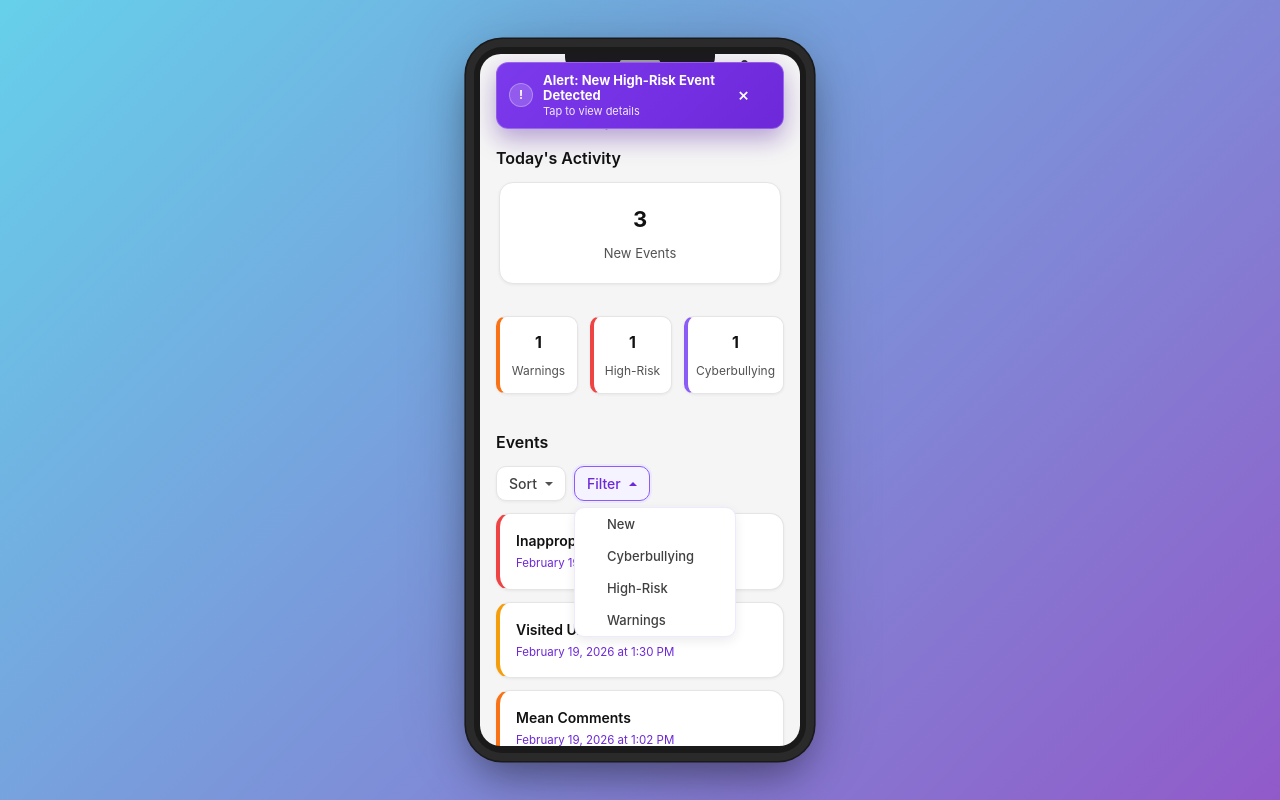
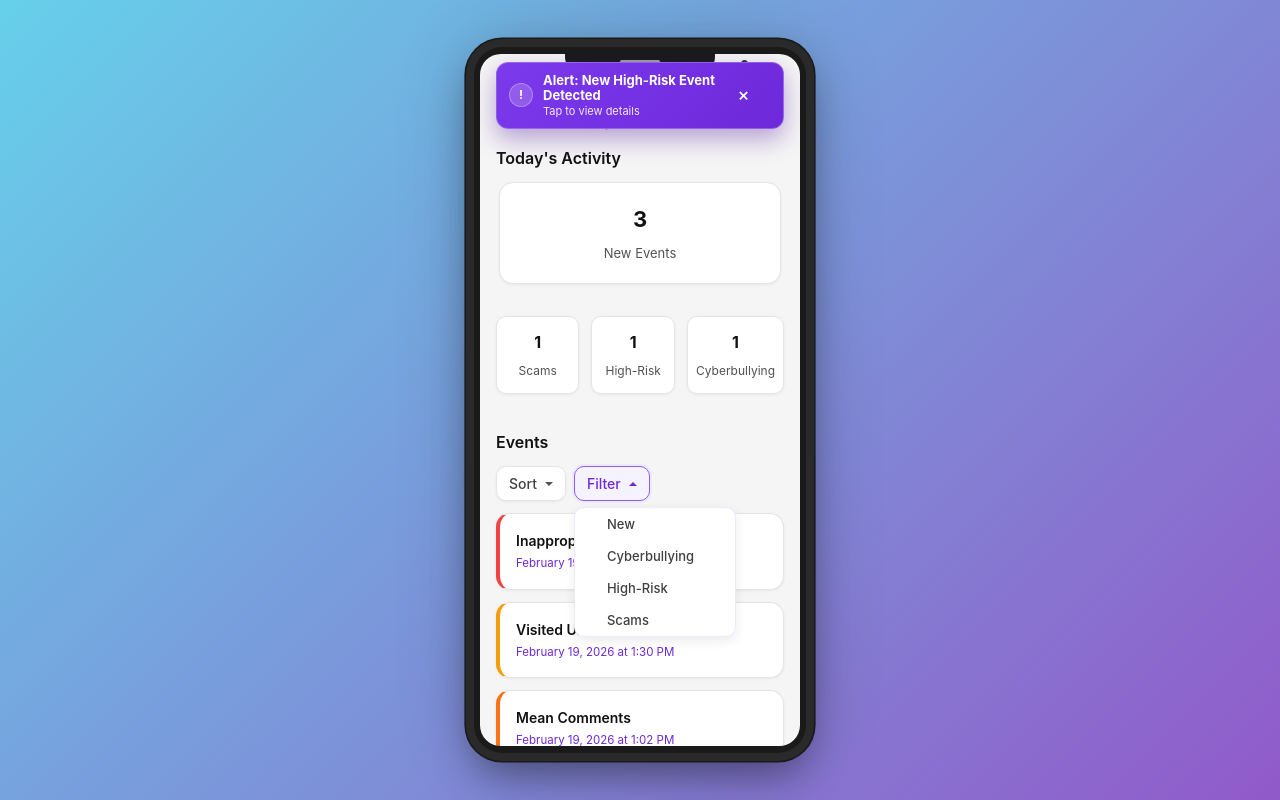
Before and after one commit to ashleykaring/orbit-ui, a React (Vite) app: page / in a window 1280 px wide. Both pictures are taken after a click on the button "Filter". Built offline with nearby package versions, Linux system fonts and the light colour scheme.

Commit message:
Small touch ups to activity card filtering

```diff
--- a/src/components/Dashboard.tsx
+++ b/src/components/Dashboard.tsx
@@ -12,7 +12,7 @@ type DashboardProps = {
 
 
 export default function Dashboard({ isMenuOpen, toggleMenu }: DashboardProps) {
-  const [activitySelect, setActivitySelect] = useState<string>("");
+  const [selectedActivities, setSelectedActivities] = useState<string[]>([]);
   const [reviewedEvents, setReviewedEvents] = useState<Record<string, boolean>>(() => {
     try {
       const raw = window.localStorage.getItem("orbit-reviewed-events");
@@ -92,16 +92,15 @@ export default function Dashboard({ isMenuOpen, toggleMenu }: DashboardProps) {
         <img src="/profile.png" alt="Profile" className="user-icon" />
       </div>
       <TodayActivity
-        activity={activitySelect}
-        setActivity={setActivitySelect}
+        selectedActivities={selectedActivities}
+        setSelectedActivities={setSelectedActivities}
         newEventCount={newEventCount}
         warningCount={warningCount}
         highRiskCount={highRiskCount}
         cyberCount={cyberCount}
       />
       <EventsSection
-        activity={activitySelect}
-        setActivity={setActivitySelect}
+        selectedActivities={selectedActivities}
         events={testEvents}
         reviewedEvents={reviewedEvents}
         onToggleReviewed={(title, nextReviewed) =>
--- a/src/components/EventsSection.tsx
+++ b/src/components/EventsSection.tsx
@@ -1,11 +1,9 @@
 import { useEffect, useState } from "react";
-import type { Dispatch, SetStateAction } from "react";
 import EventCard from "./EventCard";
 import type { EventItem } from "../data/events";
 
 type ActivitySelectProps = {
-  activity: string;
-  setActivity: Dispatch<SetStateAction<string>>;
+  selectedActivities: string[];
   events: EventItem[];
   reviewedEvents: Record<string, boolean>;
   onToggleReviewed: (title: string, nextReviewed: boolean) => void;
@@ -15,49 +13,66 @@ const filterOptions = [
   { label: "New", value: "new" },
   { label: "Cyberbullying", value: "cyber" },
   { label: "High-Risk", value: "risk" },
-  { label: "Warnings", value: "warning" },
+  { label: "Scams", value: "warning" },
 ];
 const sortOptions = [{ label: "Severity", value: "severity" }];
 
 export default function EventsSection({
-  activity,
-  setActivity,
+  selectedActivities,
   events,
   reviewedEvents,
   onToggleReviewed,
 }: ActivitySelectProps) {
-  const showSortControl = !activity || activity === "new";
   const [showSortDropdown, setShowSortDropdown] = useState(false);
   const [sortBy, setSortBy] = useState("");
   const [showFilterDropdown, setShowFilterDropdown] = useState(false);
   const [selectedFilters, setSelectedFilters] = useState<string[]>([]);
 
-  useEffect(() => {
-    if (activity) {
-      setSelectedFilters([]);
-      setShowFilterDropdown(false);
-    }
-  }, [activity]);
   const isReviewed = (event: EventItem) => Boolean(reviewedEvents[event.title]);
   const isNewAndUnreviewed = (event: EventItem) =>
     event.details.tags.includes("new") && !isReviewed(event);
 
-  const matchesTopCardFilter = (event: EventItem) => {
-    if (!activity) {
+  const matchesFilter = (event: EventItem, filter: string) =>
+    filter === "new"
+      ? isNewAndUnreviewed(event)
+      : event.details.tags.includes(filter);
+
+  const matchesActivitySelection = (event: EventItem) => {
+    if (selectedActivities.length === 0) {
       return true;
     }
-    if (activity === "new") {
+
+    const selectedNonNewActivities = selectedActivities.filter(
+      (activity) => activity !== "new",
+    );
+
+    if (selectedNonNewActivities.length === 0) {
       return isNewAndUnreviewed(event);
     }
-    return isNewAndUnreviewed(event) && event.details.tags.includes(activity);
+
+    return (
+      isNewAndUnreviewed(event) &&
+      selectedNonNewActivities.some((activity) =>
+        event.details.tags.includes(activity),
+      )
+    );
   };
 
-  const matchesSelectedFilters = (event: EventItem) =>
-    selectedFilters.some((filter) =>
-      filter === "new"
-        ? isNewAndUnreviewed(event)
-        : event.details.tags.includes(filter),
+  const matchesDropdownSelection = (event: EventItem) =>
+    selectedFilters.length === 0
+      ? true
+      : selectedFilters.some((filter) => matchesFilter(event, filter));
+
+  const selectedNonNewActivities = selectedActivities.filter(
+    (activity) => activity !== "new",
   );
+  const activityFiltersForUi = new Set<string>(selectedActivities);
+  if (selectedNonNewActivities.length > 0) {
+    activityFiltersForUi.add("new");
+  }
+
+  const isFilterSelectedInUi = (filter: string) =>
+    selectedFilters.includes(filter) || activityFiltersForUi.has(filter);
 
   const getSeverityOrder = (tags: string[]) => {
     if (tags.includes("risk")) {
@@ -72,11 +87,25 @@ export default function EventsSection({
     return 3;
   };
 
-  const visibleEvents = events.filter(
-    (event) =>
-      (selectedFilters.length > 0 && matchesSelectedFilters(event)) ||
-      (selectedFilters.length === 0 && matchesTopCardFilter(event)),
-  );
+  const hasActivitySelection = selectedActivities.length > 0;
+  const hasDropdownSelection = selectedFilters.length > 0;
+
+  const visibleEvents = events.filter((event) => {
+    const activityMatch = matchesActivitySelection(event);
+    const dropdownMatch = matchesDropdownSelection(event);
+
+    if (hasActivitySelection && hasDropdownSelection) {
+      // When activity cards are active, dropdown filters should add events, not narrow them.
+      return activityMatch || dropdownMatch;
+    }
+    if (hasActivitySelection) {
+      return activityMatch;
+    }
+    if (hasDropdownSelection) {
+      return dropdownMatch;
+    }
+    return true;
+  });
 
   const sortedEvents =
     sortBy === "severity"
@@ -104,7 +133,6 @@ export default function EventsSection({
     <div className="section">
       <h2 className="section-title">Events</h2>
       <div className="events-controls">
-        {showSortControl && (
         <div className="filter-dropdown-wrapper">
           <button
             type="button"
@@ -139,8 +167,6 @@ export default function EventsSection({
             </div>
           )}
         </div>
-        )}
-        {!activity && (
         <div className="filter-dropdown-wrapper">
           <button
             type="button"
@@ -158,18 +184,17 @@ export default function EventsSection({
                 <button
                   key={option.value}
                   type="button"
-                    className={`filter-dropdown-item ${selectedFilters.includes(option.value) ? "filter-dropdown-item-selected" : ""}`}
+                  className={`filter-dropdown-item ${isFilterSelectedInUi(option.value) ? "filter-dropdown-item-selected" : ""}`}
                   onClick={() => {
                     setSelectedFilters((prev) =>
                       prev.includes(option.value)
                         ? prev.filter((value) => value !== option.value)
                         : [...prev, option.value],
                     );
-                      setActivity("");
                   }}
                 >
                   <span className="filter-checkmark">
-                      {selectedFilters.includes(option.value) ? "\u2713" : ""}
+                    {isFilterSelectedInUi(option.value) ? "\u2713" : ""}
                   </span>
                   {option.label}
                 </button>
@@ -177,7 +202,6 @@ export default function EventsSection({
             </div>
           )}
         </div>
-        )}
       </div>
       <div className="events-list">
         {sortedEvents.map((event) => (
--- a/src/components/TodayActivity.tsx
+++ b/src/components/TodayActivity.tsx
@@ -1,12 +1,11 @@
 import "../styles/Dashboard.css";
 import ActivityCard from "./ActivityCard";
-import { useState } from "react";
 import type { Dispatch, SetStateAction } from "react";
 
 
 type ActivitySelectProps = {
-  activity: string;
-  setActivity: Dispatch<SetStateAction<string>>;
+  selectedActivities: string[];
+  setSelectedActivities: Dispatch<SetStateAction<string[]>>;
   newEventCount: number;
   warningCount: number;
   highRiskCount: number;
@@ -14,17 +13,20 @@ type ActivitySelectProps = {
 };
 
 export default function TodayActivity({
-  activity,
-  setActivity,
+  selectedActivities,
+  setSelectedActivities,
   newEventCount,
   warningCount,
   highRiskCount,
   cyberCount,
 }: ActivitySelectProps) {
-    const [viewingNewEvents, setViewingNewEvents] = useState<boolean>(false);
-    const [viewingWarnings, setViewingWarnings] = useState<boolean>(false);
-    const [viewingHighRisk, setViewingHighRisk] = useState<boolean>(false);
-    const [viewingCyber, setViewingCyber] = useState<boolean>(false);
+  const toggleActivity = (activity: string) => {
+    setSelectedActivities((prev) =>
+      prev.includes(activity)
+        ? prev.filter((value) => value !== activity)
+        : [...prev, activity],
+    );
+  };
 
   return (
     <div className="section">
@@ -34,30 +36,20 @@ export default function TodayActivity({
             title="New Events"
             value={String(newEventCount)}
             type="new-events"
-            viewed={viewingNewEvents}
-            onClick={() => {
-              if (activity) setActivity("");
-              else setActivity("new");
-
-              setViewingNewEvents(!viewingNewEvents);
-            }}
+            viewed={selectedActivities.includes("new")}
+            onClick={() => toggleActivity("new")}
           />
           <div className="line-vertical"></div>
 
           <div className="activity-breakdown">
 
             <ActivityCard
-              title="Warnings"
+              title="Scams"
               value={String(warningCount)}
               type="warning"
               compact
-              viewed={viewingWarnings}
-              onClick={() => {
-                if (activity) setActivity("");
-                else setActivity("warning");
-
-                setViewingWarnings(!viewingWarnings);
-              }}
+              viewed={selectedActivities.includes("warning")}
+              onClick={() => toggleActivity("warning")}
             />
 
             <ActivityCard
@@ -65,13 +57,8 @@ export default function TodayActivity({
               value={String(highRiskCount)}
               type="high-risk"
               compact
-              viewed={viewingHighRisk}
-              onClick={() => {
-                if (activity) setActivity("");
-                else setActivity("risk");
-
-                setViewingHighRisk(!viewingHighRisk);
-              }}
+              viewed={selectedActivities.includes("risk")}
+              onClick={() => toggleActivity("risk")}
             />
 
             <ActivityCard
@@ -79,13 +66,8 @@ export default function TodayActivity({
               value={String(cyberCount)}
               type="cyberbullying"
               compact
-              viewed={viewingCyber}
-              onClick={() => {
-                if (activity) setActivity("");
-                else setActivity("cyber");
-
-                setViewingCyber(!viewingCyber);
-              }}
+              viewed={selectedActivities.includes("cyber")}
+              onClick={() => toggleActivity("cyber")}
             />
 
           </div>
--- a/src/styles/Dashboard.css
+++ b/src/styles/Dashboard.css
@@ -227,18 +227,6 @@
   font-size: 12px;
 }
 
-.activity-card--warning {
-  border-left: 4px solid #f97316;
-}
-
-.activity-card--high-risk {
-  border-left: 4px solid #ef4444;
-}
-
-.activity-card--cyberbullying {
-  border-left: 4px solid #8b5cf6;
-}
-
 .activity-card--new-events {
   padding: var(--space-5);
   background: var(--color-white);
@@ -248,10 +236,17 @@
   text-align: center;
   max-width: 240px;
   width: 100%;
+  cursor: pointer;
   transition:
     transform 0.15s var(--ease),
     box-shadow 0.15s var(--ease),
     border-color 0.15s var(--ease);
+}
+
+.activity-card--new-events:hover {
+  transform: translateY(-2px);
+  box-shadow: var(--shadow-md);
+  border-color: var(--accent-purple-100);
 }
 
 .modified-activity-card {
@@ -279,7 +274,8 @@
 }
 
 .activity-card--new-events.activity-card--active {
-  outline: 2px solid black;
+  outline: 2px solid #10b981;
+  box-shadow: 0 6px 18px rgba(16,185,129,0.25);
 }
 
 .activity-card--warning.activity-card--active {
```
Also changed, not shown: src/components/ActivityCard.tsx (line endings or trailing spaces). Lines whose indentation alone changed are shown as unchanged.
